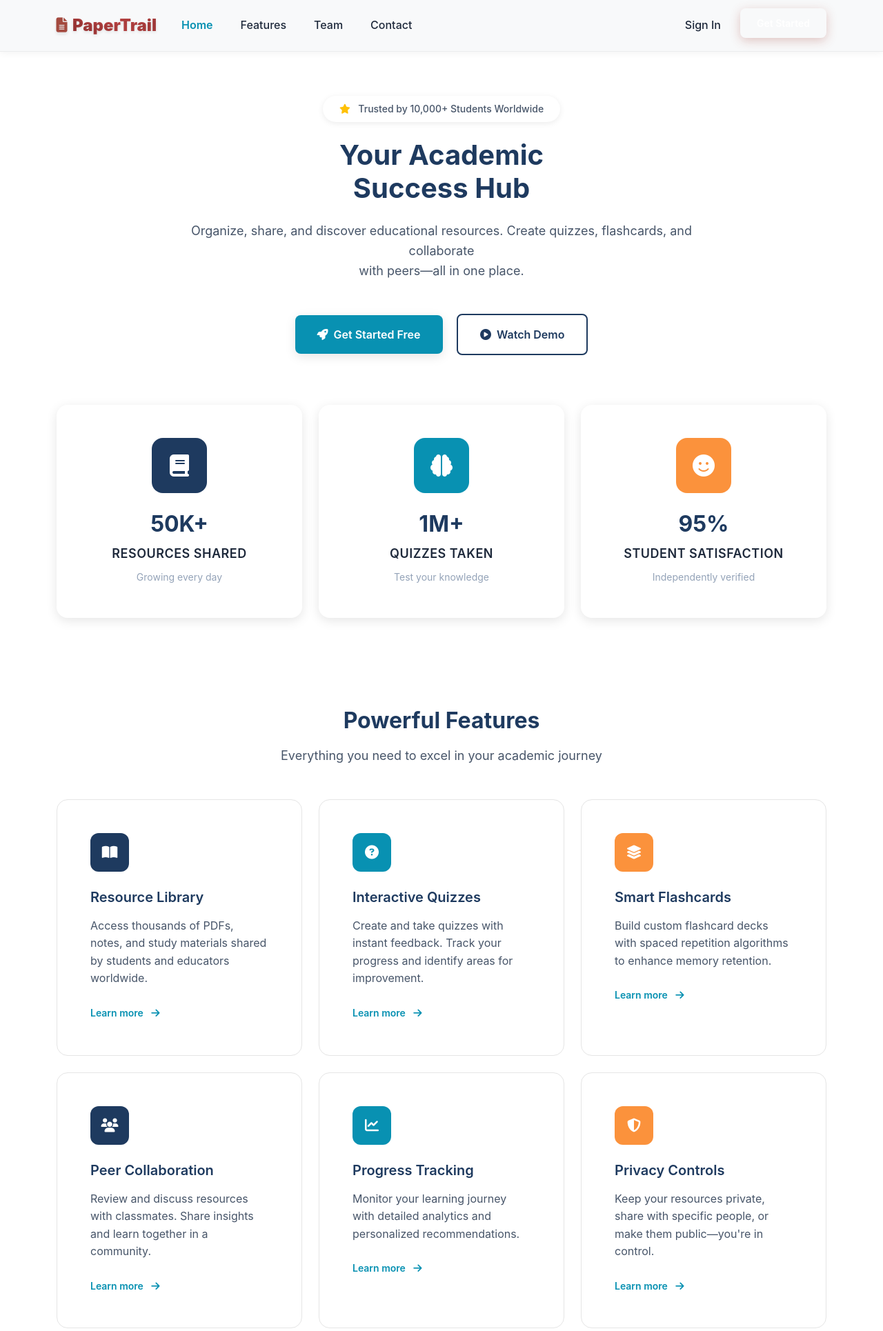
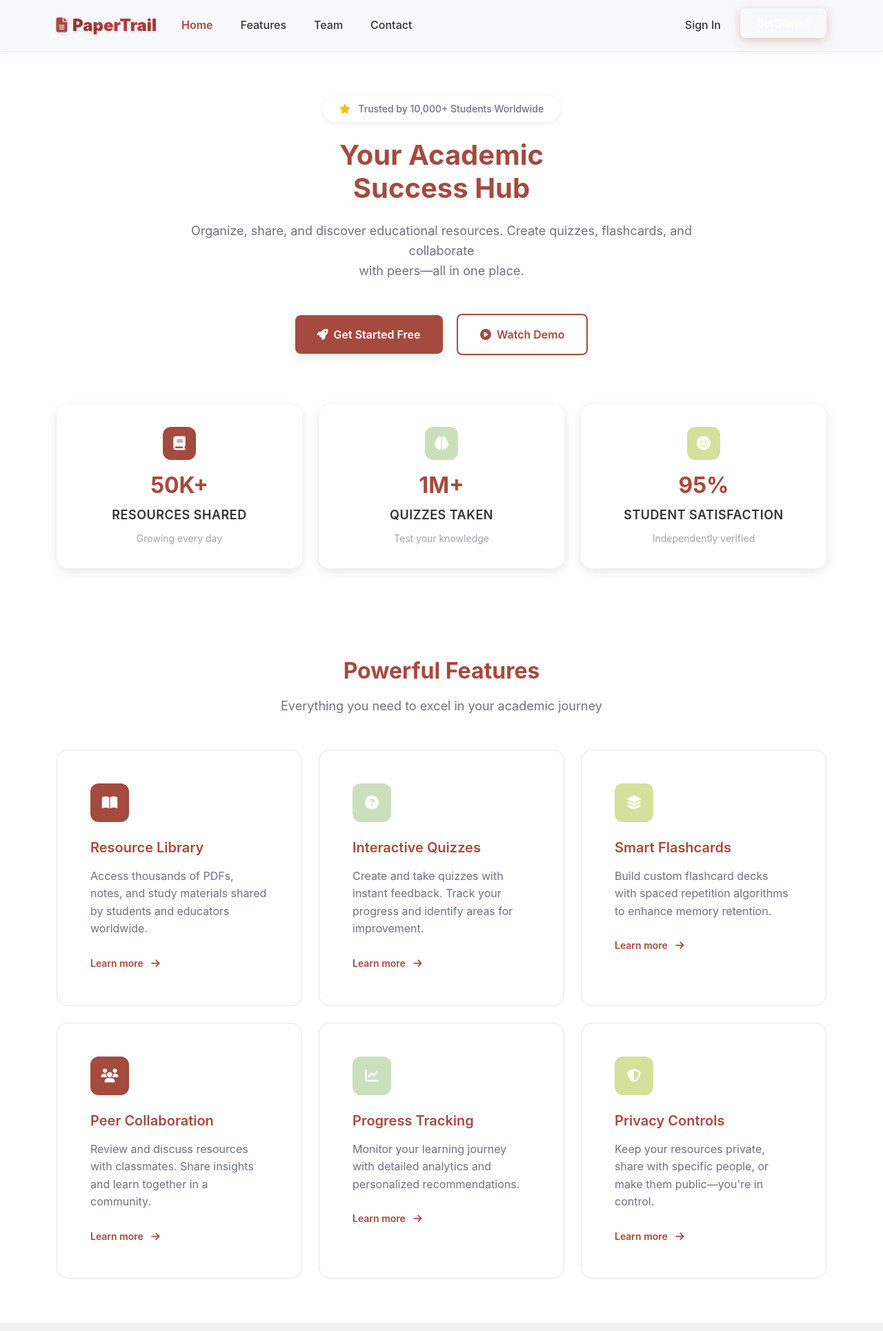
Before and after one commit to cdanpc/CSIT327-G5-PaperTrail, a Django app: page / in a window 1280 px wide. Shown: the top 1930 px of the page at 69% size. Run offline with Django 5.2, Linux system fonts and the light colour scheme.

Commit message:
Cabataña(design): revert to 60-30-10 palette + compact stats

```diff
--- a/static/css/landing.css
+++ b/static/css/landing.css
@@ -27,7 +27,7 @@
 .hero-title {
     font-size: var(--font-size-4xl);
     font-weight: 700;
-    color: var(--primary-navy);
+    color: var(--color-accent-10);
     line-height: 1.2;
     margin-bottom: var(--spacing-md);
 }
@@ -51,25 +51,25 @@
 }
 
 .hero-cta .btn-primary {
-    background: var(--secondary-teal);
+    background: var(--color-accent-10);
     border: none;
     box-shadow: var(--shadow-md);
 }
 
 .hero-cta .btn-primary:hover {
-    background: var(--secondary-teal-dark);
+    background: var(--color-accent-dark);
     transform: translateY(-2px);
     box-shadow: var(--shadow-lg);
 }
 
 .hero-cta .btn-outline-primary {
-    border: 2px solid var(--primary-navy);
-    color: var(--primary-navy);
+    border: 2px solid var(--color-accent-10);
+    color: var(--color-accent-10);
     background: transparent;
 }
 
 .hero-cta .btn-outline-primary:hover {
-    background: var(--primary-navy);
+    background: var(--color-accent-10);
     color: var(--text-white);
     transform: translateY(-2px);
 }
@@ -78,7 +78,7 @@
 .stat-card {
     background: var(--bg-white);
     border-radius: var(--radius-lg);
-    padding: var(--spacing-xl);
+    padding: var(--spacing-lg);
     text-align: center;
     box-shadow: var(--shadow-md);
     transition: all 0.3s ease;
@@ -90,33 +90,33 @@
 }
 
 .stat-icon {
-    width: 80px;
-    height: 80px;
-    margin: 0 auto var(--spacing-md);
-    border-radius: var(--radius-lg);
+    width: 48px;
+    height: 48px;
+    margin: 0 auto var(--spacing-sm);
+    border-radius: var(--radius-md);
     display: flex;
     align-items: center;
     justify-content: center;
-    font-size: 2rem;
+    font-size: 1.25rem;
     color: var(--bg-white);
 }
 
 .stat-icon-red {
-    background: var(--primary-navy);
+    background: var(--color-accent-10);
 }
 
 .stat-icon-green {
-    background: var(--secondary-teal);
+    background: var(--color-ui-30);
 }
 
 .stat-icon-sage {
-    background: var(--accent-coral);
+    background: var(--color-subtle-accent);
 }
 
 .stat-number {
     font-size: var(--font-size-3xl);
     font-weight: 700;
-    color: var(--primary-navy);
+    color: var(--color-accent-10);
     margin-bottom: var(--spacing-xs);
 }
 
@@ -154,7 +154,7 @@
 .section-title {
     font-size: var(--font-size-3xl);
     font-weight: 700;
-    color: var(--primary-navy);
+    color: var(--color-accent-10);
     margin-bottom: var(--spacing-sm);
 }
 
@@ -193,21 +193,21 @@
 }
 
 .feature-icon-red {
-    background: var(--primary-navy);
+    background: var(--color-accent-10);
 }
 
 .feature-icon-green {
-    background: var(--secondary-teal);
+    background: var(--color-ui-30);
 }
 
 .feature-icon-sage {
-    background: var(--accent-coral);
+    background: var(--color-subtle-accent);
 }
 
 .feature-title {
     font-size: var(--font-size-xl);
     font-weight: 600;
-    color: var(--primary-navy);
+    color: var(--color-accent-10);
     margin-bottom: var(--spacing-sm);
 }
 
@@ -220,14 +220,14 @@
 
 .feature-link {
     font-size: var(--font-size-sm);
-    color: var(--secondary-teal);
+    color: var(--color-accent-10);
     font-weight: 600;
     text-decoration: none;
     transition: all 0.2s ease;
 }
 
 .feature-link:hover {
-    color: var(--secondary-teal-dark);
+    color: var(--color-accent-dark);
     text-decoration: none;
 }
 
@@ -475,6 +475,6 @@ section {
 
 /* Active Nav Link Styles */
 .navbar-nav .nav-link.active {
-    color: var(--secondary-teal) !important;
+    color: var(--color-accent-10) !important;
     font-weight: 600;
 }
--- a/static/css/styles.css
+++ b/static/css/styles.css
@@ -1,34 +1,37 @@
-/* PaperTrail Professional Design System */
+/* PaperTrail Professional Design System - 60-30-10 Rule */
 :root {
-    /* Primary Brand Colors - Professional Academic Palette */
-    --primary-navy: #1e3a5f;
-    --primary-navy-dark: #162d47;
-    --primary-navy-light: #2c5282;
+    /* 10% - Accent/Action Colors (Primary Brand) */
+    --color-accent-10: #A44A3F;           /* Terracotta Red - Primary accent */
+    --color-accent-dark: #8B3935;         /* Darker terracotta */
+    --color-accent-light: #C55A4F;        /* Lighter terracotta */
 
-    /* Secondary Colors */
-    --secondary-teal: #0891b2;
-    --secondary-teal-light: #06b6d4;
-    --secondary-teal-dark: #0e7490;
+    /* 30% - Secondary/Supporting Colors */
+    --color-ui-30: #CBDFBD;               /* Sage Green - Secondary UI */
+    --color-subtle-accent: #D4E09B;       /* Yellow-Green - Subtle accent */
 
-    /* Accent Colors */
-    --accent-coral: #fb923c;
-    --accent-light-teal: #a5f3fc;
-    --accent-sky: #38bdf8;
+    /* 60% - Dominant/Background Colors */
+    --color-bg-60: #F0F0F0;               /* Light Gray - Main background */
+    --color-bg-70: #FAFAFA;               /* Lighter variant */
+    --color-bg-80: #FFFFFF;               /* White variant */
+    --color-card-bg: #FFFFFF;             /* Card background */
 
-    /* Background Colors */
-    --bg-cream: #f8fafc;
-    --bg-light-cream: #ffffff;
+    /* Text Colors (30%) */
+    --color-text-primary: #333333;        /* Primary text */
+    --color-text-secondary: #6b7280;      /* Secondary text */
+    --color-text-muted: #9ca3af;          /* Muted text */
+    --color-text-white: #FFFFFF;          /* White text */
+
+    /* Border Colors (30%) */
+    --color-border: #e5e7eb;              /* Default border */
+
+    /* Legacy aliases for compatibility */
+    --bg-cream: #F0F0F0;
+    --bg-light-cream: #FFFFFF;
     --bg-white: #FFFFFF;
     --bg-card: #FFFFFF;
-
-    /* Footer Colors */
-    --footer-dark-navy: #0f172a;
-    --footer-medium-navy: #1e293b;
-
-    /* Text Colors */
-    --text-primary: #1e293b;
-    --text-secondary: #475569;
-    --text-muted: #94a3b8;
+    --text-primary: #333333;
+    --text-secondary: #6b7280;
+    --text-muted: #9ca3af;
     --text-white: #FFFFFF;
 
     /* Border & Shadow */
```
Also changed, not shown: other parts of static/css/landing.css (+17 -17 lines).
